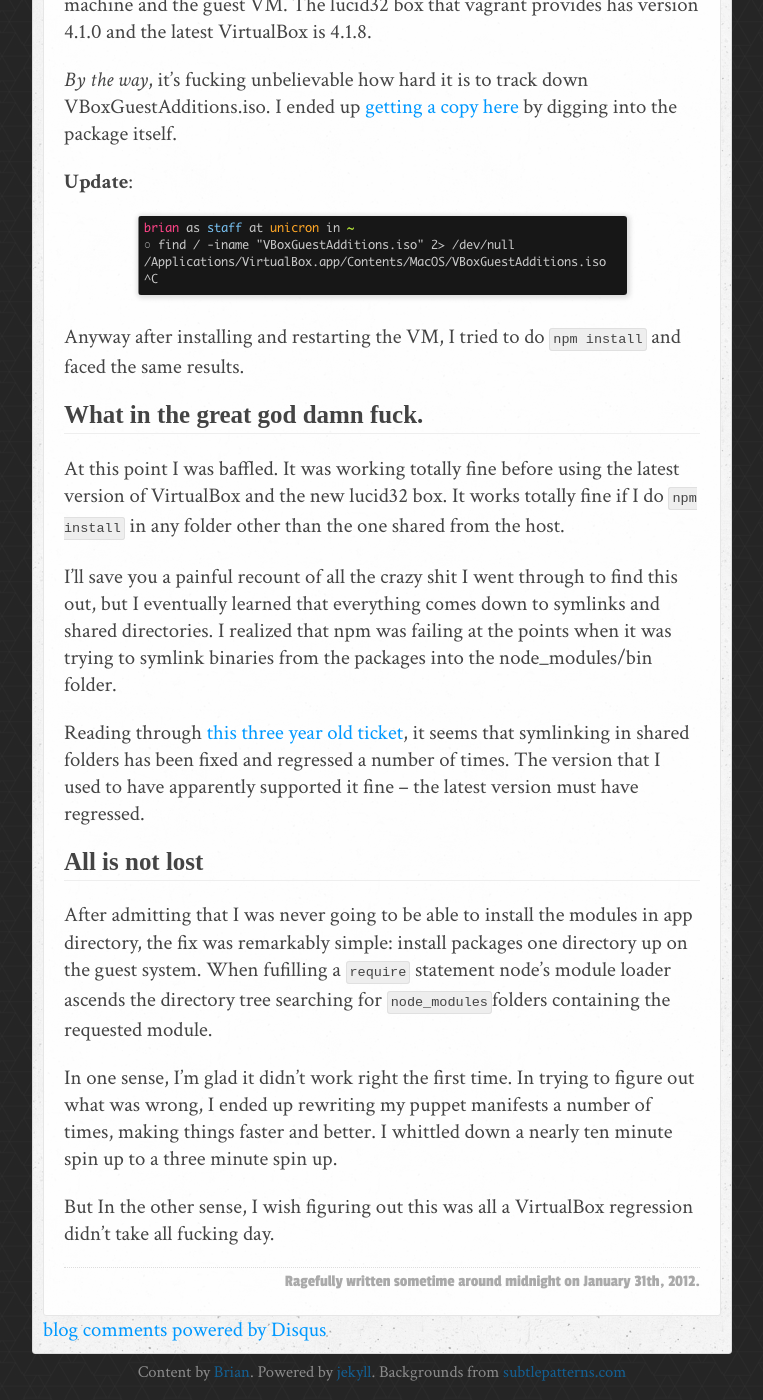
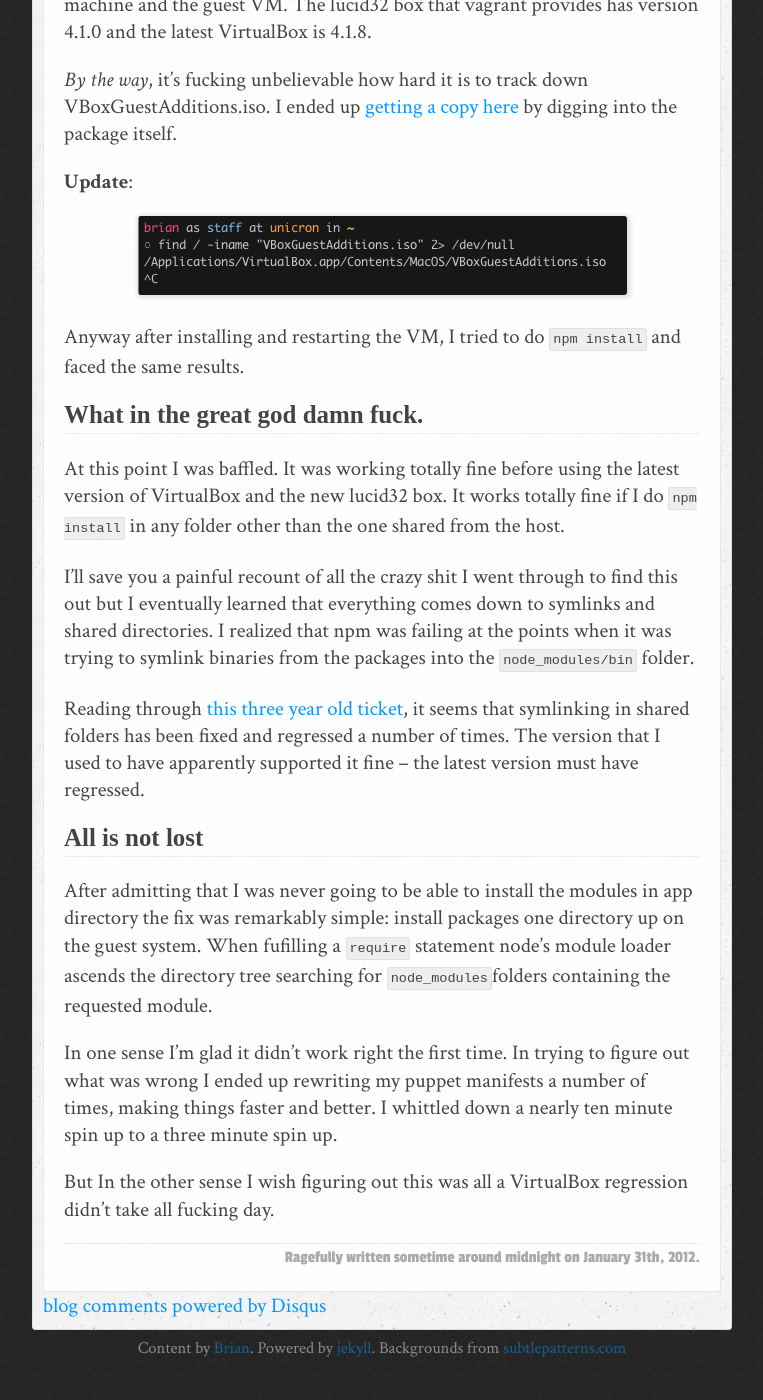
Before and after one commit to brianloveswords/bjb.io-site, a Jekyll site: the page built from _posts/2012-01-31-virtualbox-i-hate-you.md, in a window 1280 px wide and 1400 px high, scrolled down 2943 px. Shown: the whole window, without its empty margins (258-1021 px from the left). Built offline with Jekyll 4.4.1, drawn with Linux system fonts in a browser that asks for light colours; nearby versions of some CDN libraries; some web fonts are replaced; comment, search, counter and statistics services are not loaded; after the commit the page ends 4318 px from its top, so only the background shows below that.

Commit message:
Remove, extraneous, commas,.

```diff
--- a/_posts/2012-01-31-virtualbox-i-hate-you.md
+++ b/_posts/2012-01-31-virtualbox-i-hate-you.md
@@ -94,9 +94,9 @@ latest version of VirtualBox and the new lucid32 box. It works totally fine if
 I do `npm install` in any folder other than the one shared from the host.
 
 I'll save you a painful recount of all the crazy shit I went through to find
-this out, but I eventually learned that everything comes down to symlinks and
+this out but I eventually learned that everything comes down to symlinks and
 shared directories. I realized that npm was failing at the points when it was
-trying to symlink binaries from the packages into the node_modules/bin folder.
+trying to symlink binaries from the packages into the `node_modules/bin` folder.
 
 Reading through
 [this three year old ticket](https://www.virtualbox.org/ticket/818), it seems
@@ -107,17 +107,17 @@ latest version must have regressed.
 ## All is not lost
 
 After admitting that I was never going to be able to install the modules in
-app directory, the fix was remarkably simple: install packages one directory
+app directory the fix was remarkably simple: install packages one directory
 up on the guest system. When fufilling a `require` statement node's module
 loader ascends the directory tree searching for `node_modules`folders
 containing the requested module.
 
-In one sense, I'm glad it didn't work right the first time. In trying to
-figure out what was wrong, I ended up rewriting my puppet manifests a number
+In one sense I'm glad it didn't work right the first time. In trying to
+figure out what was wrong I ended up rewriting my puppet manifests a number
 of times, making things faster and better. I whittled down a nearly ten minute
 spin up to a three minute spin up.
 
-But In the other sense, I wish figuring out this was all a VirtualBox
+But In the other sense I wish figuring out this was all a VirtualBox
 regression didn't take all fucking day.
 
 <footer>
```
